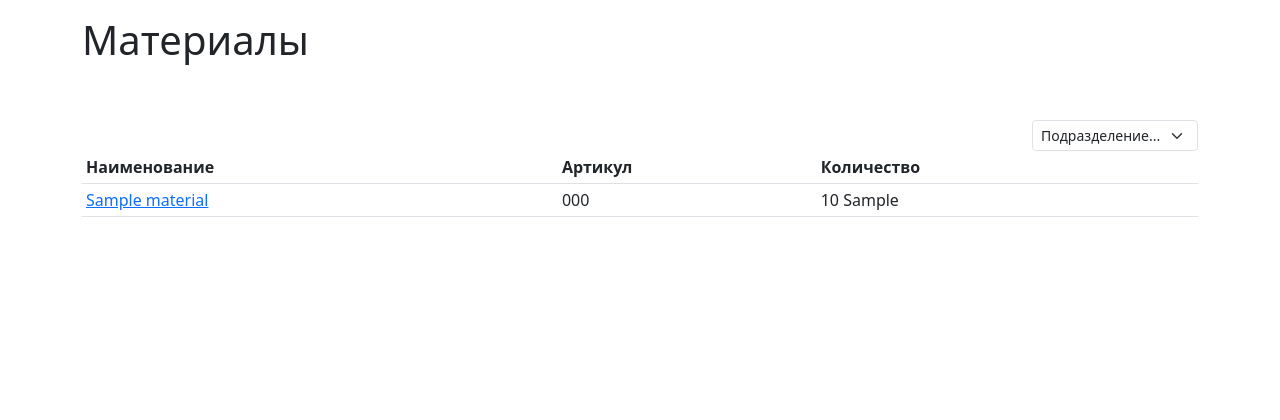
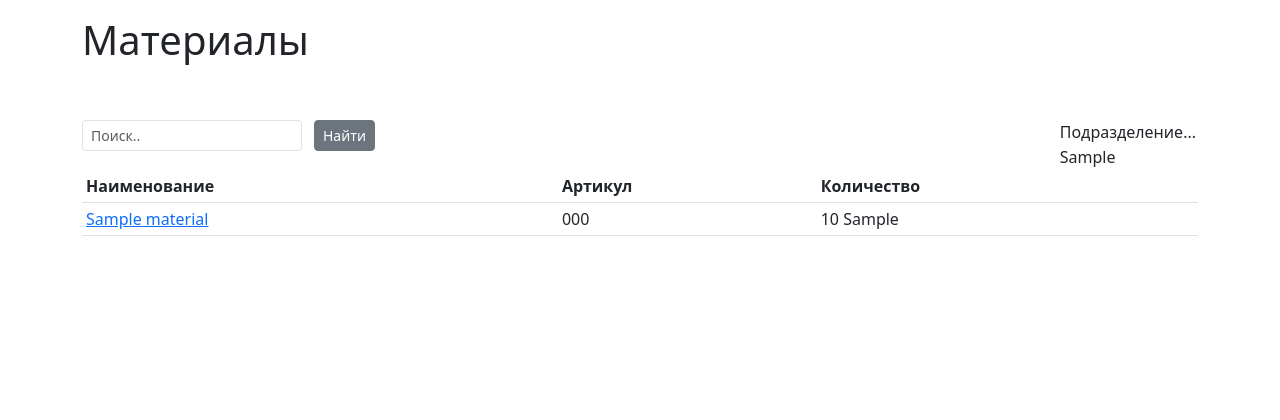
Before and after one commit to hlystovea/resource_planner, a Django app: page /warehouse/material/ in a window 1280 px wide. Shown: the part 84-504 px from the top of the page. Run offline with Django 4.2, Linux system fonts and the light colour scheme; tables that the repository leaves empty hold one stand-in row (values such as "Sample post"); some libraries are stand-ins or nearby versions.

Commit message:
Add: search filter for the material-list page

```diff
--- a/project/warehouse/filters.py
+++ b/project/warehouse/filters.py
@@ -8,6 +8,7 @@
 
 class MaterialFilter(FilterSet):
     dept = NumberFilter(field_name='amount', lookup_expr='storage__owner')
+    search = CharFilter(field_name='name', lookup_expr='icontains')
 
 
 class StorageFilter(FilterSet):
--- a/project/warehouse/templates/warehouse/includes/material_filter.html
+++ b/project/warehouse/templates/warehouse/includes/material_filter.html
@@ -1,10 +1,25 @@
-<div class="row justify-content-end">
-    <div hx-get="{% url 'staff:dept-select' %}?label=true" hx-trigger="load" hx-target="#selectDept"></div>
-    <div class="col-sm-2">
+<div class="row justify-content-between"
+    hx-get="{% url 'warehouse:material-list' %}"
+    hx-target="#instrumentTable"
+    hx-swap="outerHTML"
+>
+    <div class="col me-auto">
+        <form class="row m-0" hx-get="{% url 'warehouse:material-list' %}"
+            hx-include="[name='dept']"
+        >
+            <div class="col-auto px-0">
+                <input class="form-control form-control-sm" type="text" name="search" placeholder="Поиск..">
+            </div>
+            <div class="col-auto">
+                <button class="btn btn-sm btn-secondary">Найти</button>
+            </div>
+        </form>
+    </div>
+    <div class="col-auto">
+        <div hx-get="{% url 'staff:dept-select' %}?label=true" hx-trigger="load" hx-target="#selectDept">
+        </div>
         <select class="form-select form-select-sm" id="selectDept" name="dept"
-            hx-get="{% url 'warehouse:material-list' %}"
-            hx-target="#materialTable"
-            hx-swap="outerHTML"
+            hx-include="[name='search']"
         >
         </select>
     </div>
```
Also changed, not shown: project/tests/warehouse/test_material.py (+8 -0 lines).
